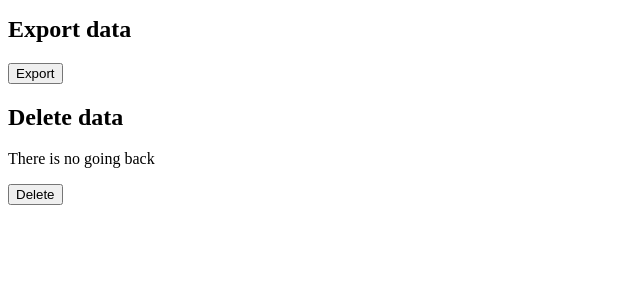
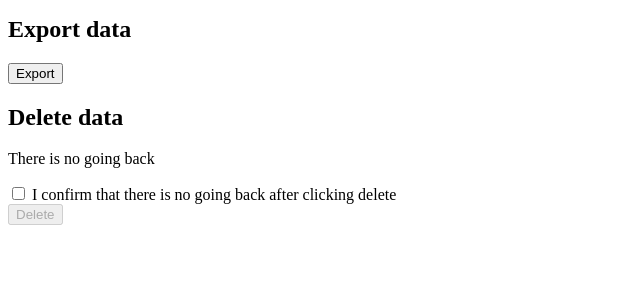
Before and after one commit to darigovresearch/BTMBMS, a Flask app: page /settings in a window 1280 px wide. Shown: the part 297-597 px from the top of the page, without its empty margins (0-640 px from the left). Run offline with Flask 2, Linux system fonts and the light colour scheme.

Commit message:
feat: Resolves #23

```diff
--- a/App/templates/settings.html
+++ b/App/templates/settings.html
@@ -25,8 +25,31 @@
     <p>There is no going back</p>
 
     <form action="/settings?submit=delete" method="POST">
-    	<button id="delete">Delete</button>
+        <input type="checkbox" id="confirm-deletion" name="confirm-deletion"/>
+        <label for="confirm-deletion">I confirm that there is no going back after clicking delete</label>
+        <br>
+    	<button disabled id="delete">Delete</button>
     </form>
 
 
+    <script type="text/javascript">
+
+        function check_deletion() {
+            // check_deletion is code to check if the confirm-deletion button is enabled
+            status_value = document.getElementById("confirm-deletion").checked
+            // console.log(status_value)
+            if (status_value == true) {
+                document.getElementById("delete").disabled = false
+                // console.log("confirm-deletion is checked")
+            } else {
+
+                // console.log("confirm-deletion is NOT checked")
+                document.getElementById("delete").disabled = true
+            }
+        }
+        // window.onload(){
+            interval = setInterval(check_deletion, 1000);
+        // }
+    </script>
+
 {% endblock %}
```
